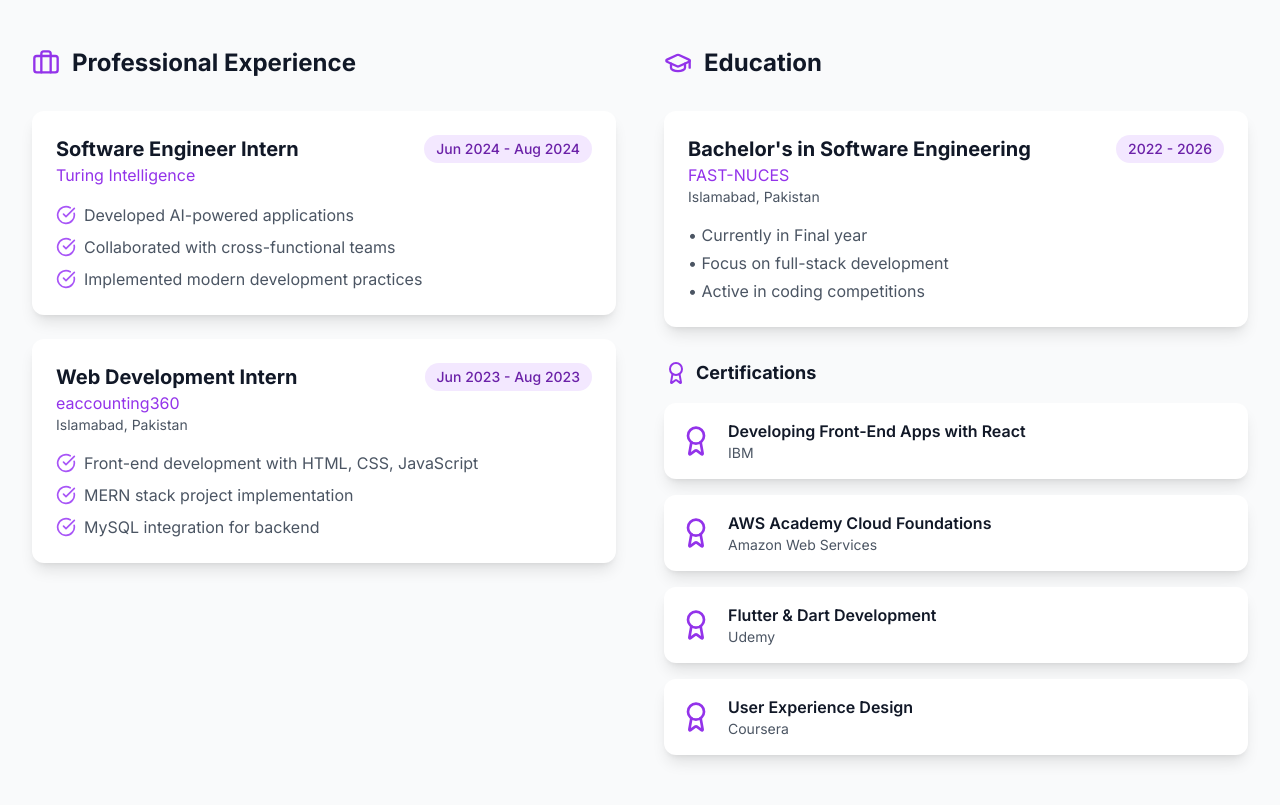
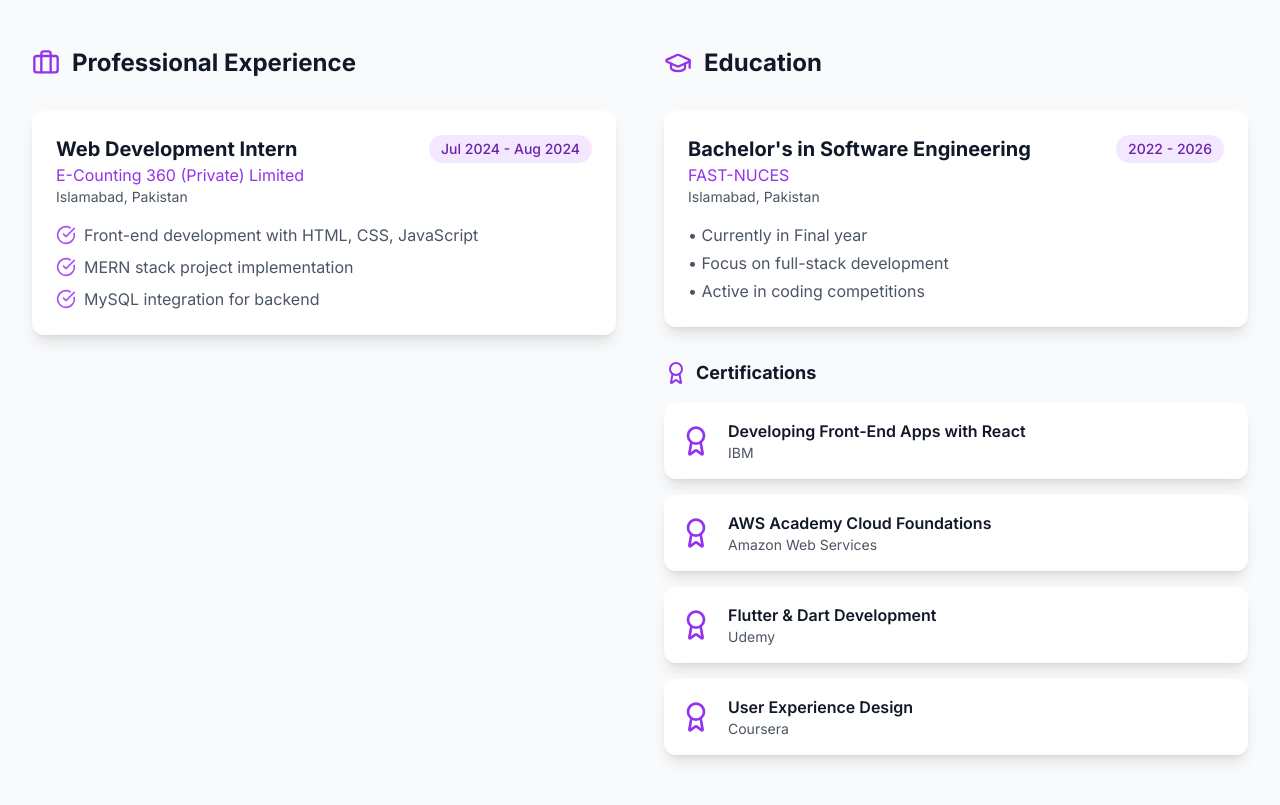
Before and after one commit to Ahtisham992/Ahtisham_portfolio, a React (Vite) app in the folder frontend/my-portfolio/: page / in a window 1280 px wide. Shown: the part 5180-5985 px from the top of the page. Built offline with nearby package versions, Linux system fonts and the light colour scheme.

Commit message:
Update: Work Experience

```diff
--- a/frontend/my-portfolio/src/data/portfolio.js
+++ b/frontend/my-portfolio/src/data/portfolio.js
@@ -342,23 +342,23 @@ export const projects = [
 ];
 
 export const experience = [
-  {
-    title: "Software Engineer Intern",
-    company: "Turing Intelligence",
-    location: "",
-    period: "Jun 2024 - Aug 2024",
-    type: "work",
-    responsibilities: [
-      "Developed AI-powered applications",
-      "Collaborated with cross-functional teams",
-      "Implemented modern development practices"
-    ]
-  },
+  // {
+  //   title: "Software Engineer Intern",
+  //   company: "Turing Intelligence",
+  //   location: "",
+  //   period: "Jun 2025 - Aug 2025",
+  //   type: "work",
+  //   responsibilities: [
+  //     "Developed AI-powered applications",
+  //     "Collaborated with cross-functional teams",
+  //     "Implemented modern development practices"
+  //   ]
+  // },
   {
     title: "Web Development Intern",
-    company: "eaccounting360",
+    company: "E-Counting 360 (Private) Limited",
     location: "Islamabad, Pakistan",
-    period: "Jun 2023 - Aug 2023",
+    period: "Jul 2024 - Aug 2024",
     type: "work",
     responsibilities: [
       "Front-end development with HTML, CSS, JavaScript",
```
